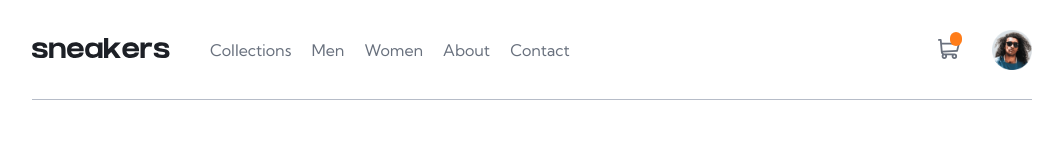
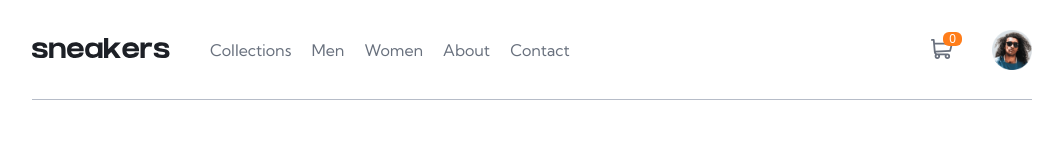
Before and after one commit to gabrielcarvalhogc/sneakers-ecommerce, a Next.js app: page / in a window 1280 px wide. Shown: the top 148 px of the page, without its empty margins (108-1171 px from the left). Built offline with nearby package versions, Linux system fonts and the light colour scheme.

Commit message:
feat: add a context to cart to be updated

```diff
--- a/src/app/page.module.scss
+++ /dev/null
@@ -1,3 +0,0 @@
-.main {
-  min-height: 100vh;
-}
--- a/src/app/page.tsx
+++ b/src/app/page.tsx
@@ -1,15 +1,12 @@
 import Header from '@/components/header'
-import styles from './page.module.scss'
 import MainPage from '@/components/mainPage'
+import { CartProvider } from '@/contexts/CartContext'
 
 export default function Home() {
   return (
-    <>
+    <CartProvider>
       <Header />
-      <main className={styles.main}>
-        <MainPage />
-      </main>
-    </>
-
+      <MainPage />
+    </CartProvider>
   )
 }
--- /dev/null
+++ b/src/components/cart/cart.module.scss
@@ -0,0 +1,19 @@
+@import "../../styles/variables.module";
+
+.button {
+  background-color: transparent;
+  border: none;
+  cursor: pointer;
+  position: relative;
+
+  span {
+    color: $white;
+    padding: 0 6px;
+    font-size: 12px;
+    background-color: $orange;
+    border-radius: 6px;
+    position: relative;
+    right: 10px;
+    bottom: 16px;
+  }
+}
--- /dev/null
+++ b/src/components/cart/index.tsx
@@ -0,0 +1,15 @@
+import { useState, useEffect } from "react";
+import { CartIcon } from "../icons/icon-cart";
+import styles from "./cart.module.scss";
+import { useCart } from "@/contexts/CartContext";
+
+export function Cart() {
+  const { cartQuantity } = useCart();
+
+  return (
+    <button className={styles.button}>
+      <CartIcon />
+      <span>{cartQuantity}</span>
+    </button>
+  )
+}
--- a/src/components/header/header.module.scss
+++ b/src/components/header/header.module.scss
@@ -17,24 +17,6 @@
     align-items: center;
     display: flex;
     gap: 20px;
-
-    button {
-      background-color: transparent;
-      border: none;
-      cursor: pointer;
-      position: relative;
-
-      span {
-        color: $white;
-        padding: 0 6px;
-        font-size: 12px;
-        background-color: $orange;
-        border-radius: 6px;
-        position: relative;
-        right: 10px;
-        bottom: 16px;
-      }
-    }
   }
 
   .divider {
--- a/src/components/header/index.tsx
+++ b/src/components/header/index.tsx
@@ -1,25 +1,18 @@
 "use client"
 
 import Image from "next/image";
-import { CartIcon } from "../icons/icon-cart";
 import { Logo } from "./logo";
 import styles from "./header.module.scss"
 import { HeaderLinks } from "./headerLinks";
-import { useEffect, useState } from "react";
+import { useState } from "react";
+import { Cart } from "../cart";
 
 export default function Header() {
   const [isOpen, setIsOpen] = useState(false);
-  const [storageQuantity, setStorageQuantity] = useState("");
 
   const toggleMenu = () => {
     setIsOpen(!isOpen);
   };
-
-  useEffect(() => {
-    let value
-    value = localStorage.getItem("quantity") || ""
-    setStorageQuantity(value)
-  }, [])
 
   return (
     <header className={styles.header}>
@@ -37,10 +30,7 @@ export default function Header() {
         </div>
       </nav>
       <div className={styles.userContainer}>
-        <button>
-          <CartIcon />
-          <span>{storageQuantity}</span>
-        </button>
+      <Cart/>
         <Image
           src="/images/image-avatar.png"
           width={40}
--- a/src/components/mainPage/index.tsx
+++ b/src/components/mainPage/index.tsx
@@ -4,8 +4,10 @@ import { useState } from "react";
 import { SneakersImages } from "../sneakersImages";
 import { CartIcon } from "../icons/icon-cart";
 import styles from "./mainPage.module.scss";
+import { useCart } from "@/contexts/CartContext";
 
 export default function MainPage() {
+  const { addToCart } = useCart();
   const [count, setCount] = useState(Number);
 
   const handleIncrement = () => {
@@ -17,8 +19,8 @@ export default function MainPage() {
   };
 
   const handleCart = () => {
-    localStorage.setItem("quantity", JSON.stringify(count));
-  }
+    addToCart(count);
+  };
 
   return (
     <main className={styles.main}>
--- /dev/null
+++ b/src/contexts/CartContext.tsx
@@ -0,0 +1,46 @@
+"use client"
+
+import React, { ReactNode, createContext, useContext, useState } from "react";
+
+interface CartContextProps {
+  cartQuantity: number;
+  addToCart: (quantity: number) => void;
+}
+
+interface ChildrenProps {
+  children: ReactNode
+}
+
+const CartContext = createContext<CartContextProps | undefined>(undefined);
+
+export const CartProvider = ( {children}: ChildrenProps ) => {
+  const [cartQuantity, setCartQuantity] = useState(() => {
+    if(typeof window !== "undefined") {
+      const storedQuantity = localStorage.getItem("cartQuantity");
+      return storedQuantity ? parseInt(storedQuantity, 10) : 0;
+    }
+    return 0
+  });
+
+  const addToCart = (quantity: number) => {
+    setCartQuantity(() => {
+      localStorage.setItem("cartQuantity", quantity.toString());
+      return quantity;
+    });
+  };
+
+  const value: CartContextProps = {
+    cartQuantity,
+    addToCart,
+  };
+
+  return <CartContext.Provider value={value}>{children}</CartContext.Provider>;
+};
+
+export const useCart = (): CartContextProps => {
+  const context = useContext(CartContext);
+  if (!context) {
+    throw new Error("useCart must be used within a CartProvider");
+  }
+  return context;
+};
```
